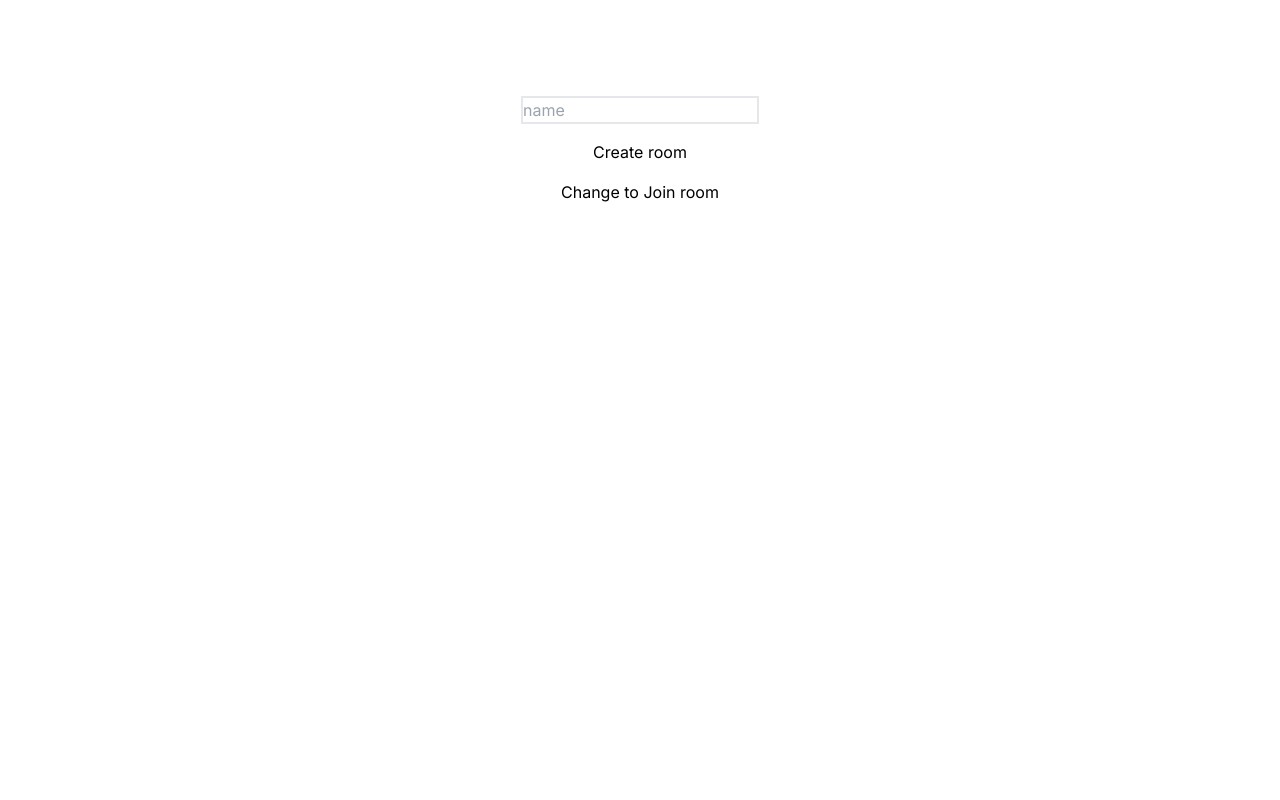
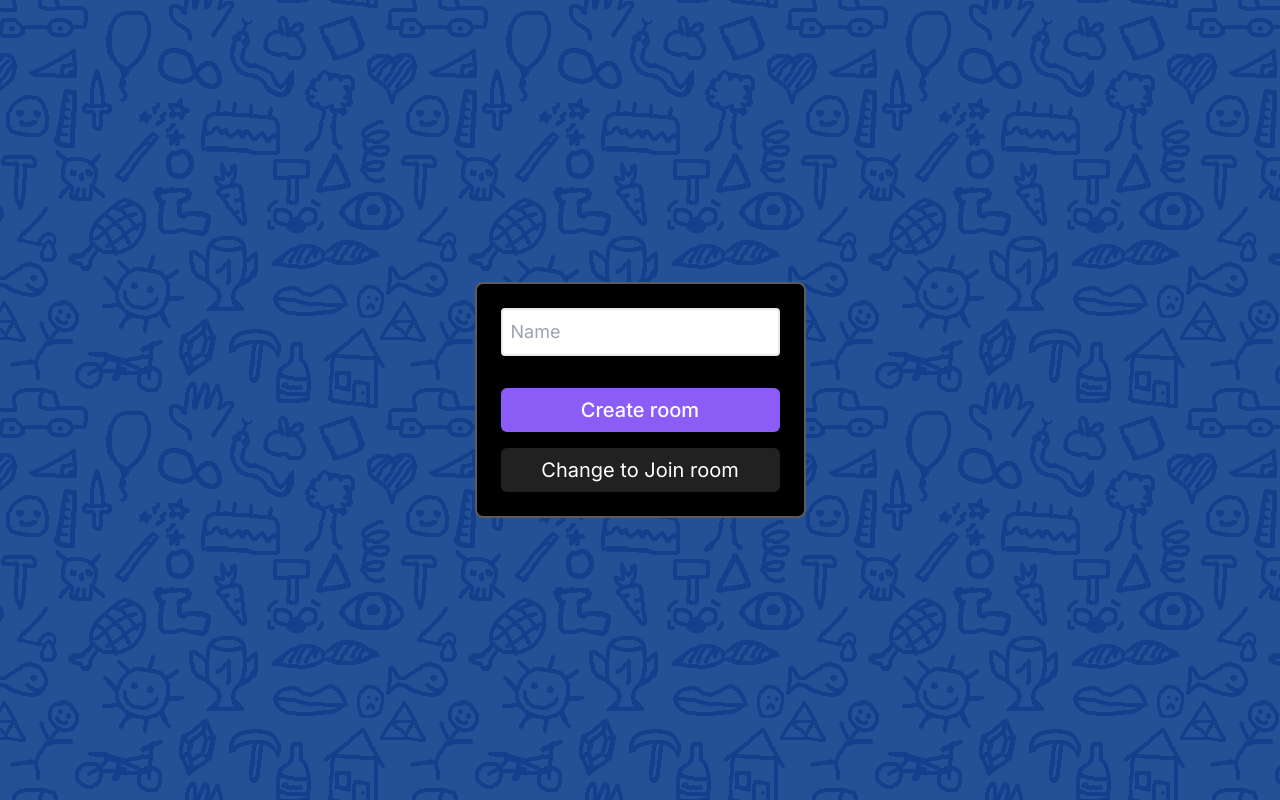
Before and after one commit to abhishek-403/blank, a Next.js app: page / in a window 1280 px wide. Built offline with nearby package versions, Linux system fonts and the light colour scheme.

Commit message:
landing page don

```diff
--- a/src/app/page.tsx
+++ b/src/app/page.tsx
@@ -2,9 +2,8 @@
 import axios from "axios";
 import { useRouter, useSearchParams } from "next/navigation";
 import { Suspense, useEffect, useState } from "react";
-
+import bgImg from "../components/assets/background.png";
 function Home() {
-
   const router = useRouter();
   const searchparams = useSearchParams();
   const [name, setName] = useState<string>("");
@@ -19,12 +18,9 @@ function Home() {
 
       const res = data.data;
       router.replace(`/game/${res.roomId}/?name=${name}`);
-
     } catch (e) {
       console.log(e);
-
     }
-
   }
   async function joinRoom() {
     if (!name || !roomId) return;
@@ -44,17 +40,27 @@ function Home() {
   }, [searchparams]);
 
   return (
-    <div className="w-full h-[300px] items-center justify-center flex flex-col gap-4">
+    <div
+      style={{
+        backgroundImage: `url(${bgImg.src})`,
+        backgroundRepeat: "repeat",
+        width: "100%",
+        backgroundPosition: "center",
+      }}
+      className="w-full h-[100vh]  items-center justify-center flex  "
+    >
+      <div className="flex flex-col border-2 p-6 gap-4 rounded-lg bg-black border-[#5b5b5b]">
+        <div>
           <input
             type="text"
-        className="border-2"
+            className="border-2  rounded text-lg p-2 mb-4"
             value={name}
             onKeyDown={(e) => {
               if (e.key == "Enter") {
                 create ? createRoom() : joinRoom();
               }
             }}
-        placeholder="name"
+            placeholder={create ? "Name" : "URL"}
             onChange={(e) => setName(e.target.value)}
           />
           {/* <input
@@ -63,34 +69,54 @@ function Home() {
         value={roomId}
         onChange={(e) => setRoomId(e.target.value)}
         /> */}
-
+        </div>
+        <div className="w-full">
           {create ? (
-        <button type="submit" onClick={createRoom}>
+            <button
+              type="submit"
+              className="bg-violet-500 p-2 w-full rounded-md text-xl  text-white  font-medium"
+              onClick={createRoom}
+            >
               Create room
             </button>
           ) : (
-        <button type="submit" onClick={joinRoom}>
+            <button
+              type="submit"
+              className="bg-violet-500 p-2 w-full rounded-md text-xl  text-white  font-medium"
+              onClick={joinRoom}
+            >
               Join room
             </button>
           )}
+        </div>
+        <div className="w-full">
           {create ? (
-        <button type="submit" onClick={() => setCreate(false)}>
+            <button
+              type="submit"
+              className="bg-[#212121] p-2 w-full rounded-md text-xl  text-white "
+              onClick={() => setCreate(false)}
+            >
               Change to Join room
             </button>
           ) : (
-        <button type="submit" onClick={() => setCreate(true)}>
+            <button
+              type="submit"
+              className="bg-[#212121] p-2 w-full rounded-md text-xl  text-white "
+              onClick={() => setCreate(true)}
+            >
               Change to Create room
             </button>
           )}
         </div>
+      </div>
+    </div>
   );
 }
 
-
-export default function App(){
-  return(
+export default function App() {
+  return (
     <Suspense>
-      <Home/>
+      <Home />
     </Suspense>
-  )
+  );
 }
```
Also changed, not shown: src/components/assets/background.png (added), src/components/assets/bgimage.png (added). Lines whose indentation alone changed are shown as unchanged.
